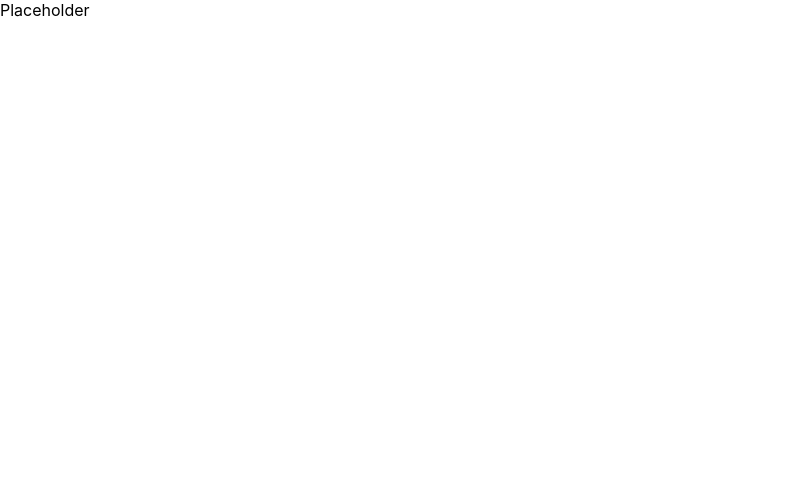
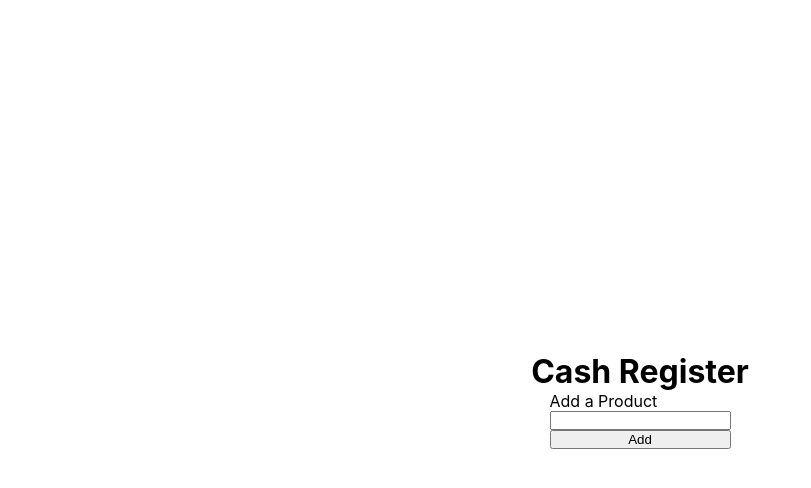
Before and after one commit to mantasastra/receipt-printer, a React (Create React App) app: page / in a window 1280 px wide. Shown: the top 488 px of the page, without its empty margins (0-811 px from the left). Built offline with nearby package versions, Linux system fonts and the light colour scheme.

Commit message:
Create cash register component, accept product input and transform the data

```diff
--- a/src/App.tsx
+++ b/src/App.tsx
@@ -1,7 +1,21 @@
 import React from "react";
+import styled from "@emotion/styled";
 
-function App() {
-  return <div>Placeholder</div>;
-}
+import CashRegister from "./pages/cashRegister/CashRegister";
+
+const Container = styled.div`
+  display: flex;
+  flex-direction: column;
+  justify-content: center;
+  min-height: 100vh;
+`;
+
+const App = () => {
+  return (
+    <Container>
+      <CashRegister />
+    </Container>
+  );
+};
 
 export default App;
--- /dev/null
+++ b/src/components/product/ProductInput.tsx
@@ -0,0 +1,71 @@
+import React, { ChangeEvent } from "react";
+import styled from "@emotion/styled";
+
+import { Entry } from "../../pages/cashRegister/CashRegister";
+
+const Form = styled.form`
+  display: flex;
+  flex-direction: column;
+`;
+
+type Props = {
+  onClick: React.Dispatch<React.SetStateAction<Entry[]>>;
+};
+
+interface FormElements extends HTMLFormControlsCollection {
+  product: HTMLInputElement;
+}
+
+/**
+ * Extracts product description, quantity, price and checks
+ * if the product is imported or not.
+ *
+ * If the supplied data has a wrong format, returns error message.
+ * Otherwise returns an object containing these extracted values.
+ *
+ * @param data of format 'QTY PRODUCT at PRICE'
+ * where PRODUCT can contain a word `imported`
+ */
+const transformData = (data: HTMLInputElement): Entry => {
+  const productDetails = data.value.split(" ");
+  const isImported = data.value.search(/imported/i) > 0;
+
+  const product = productDetails
+    .splice(1, productDetails.length - 3)
+    .join(" ")
+    .replace("imported", "")
+    .replace(/\s+/g, " ")
+    .trim();
+  const quantity = parseInt(productDetails[0]);
+  const price = parseFloat(productDetails[productDetails.length - 1]);
+
+  return {
+    product,
+    quantity,
+    price,
+    isImported,
+  };
+};
+
+const ProductInput: React.FC<Props> = ({ onClick }) => {
+  const handleSubmit = (e: ChangeEvent<HTMLFormElement>) => {
+    e.preventDefault();
+
+    const { product } = e.target.elements as FormElements;
+    const entry = transformData(product);
+    product.value = "";
+
+    onClick((prevState) => [...prevState, entry]);
+  };
+
+  return (
+    <Form onSubmit={handleSubmit}>
+      <label htmlFor="product">Add a Product</label>
+
+      <input type="text" id="product" name="product" />
+      <input type="submit" value="Add" />
+    </Form>
+  );
+};
+
+export default ProductInput;
--- /dev/null
+++ b/src/pages/cashRegister/CashRegister.tsx
@@ -0,0 +1,31 @@
+import React, { useState } from "react";
+import styled from "@emotion/styled";
+
+import ProductInput from "../../components/product/ProductInput";
+
+const Container = styled.div`
+  display: flex;
+  flex-direction: column;
+  align-items: center;
+`;
+
+export type Entry = {
+  product: string;
+  quantity: number;
+  price: number;
+  isImported: boolean;
+};
+
+const CashRegister = () => {
+  const [entries, setEntries] = useState<Entry[]>([]);
+
+  console.log(entries);
+  return (
+    <Container>
+      <h1>Cash Register</h1>
+      <ProductInput onClick={setEntries} />
+    </Container>
+  );
+};
+
+export default CashRegister;
```
Also changed, not shown: 1 other file (tests, documents, lock files or other folders).
